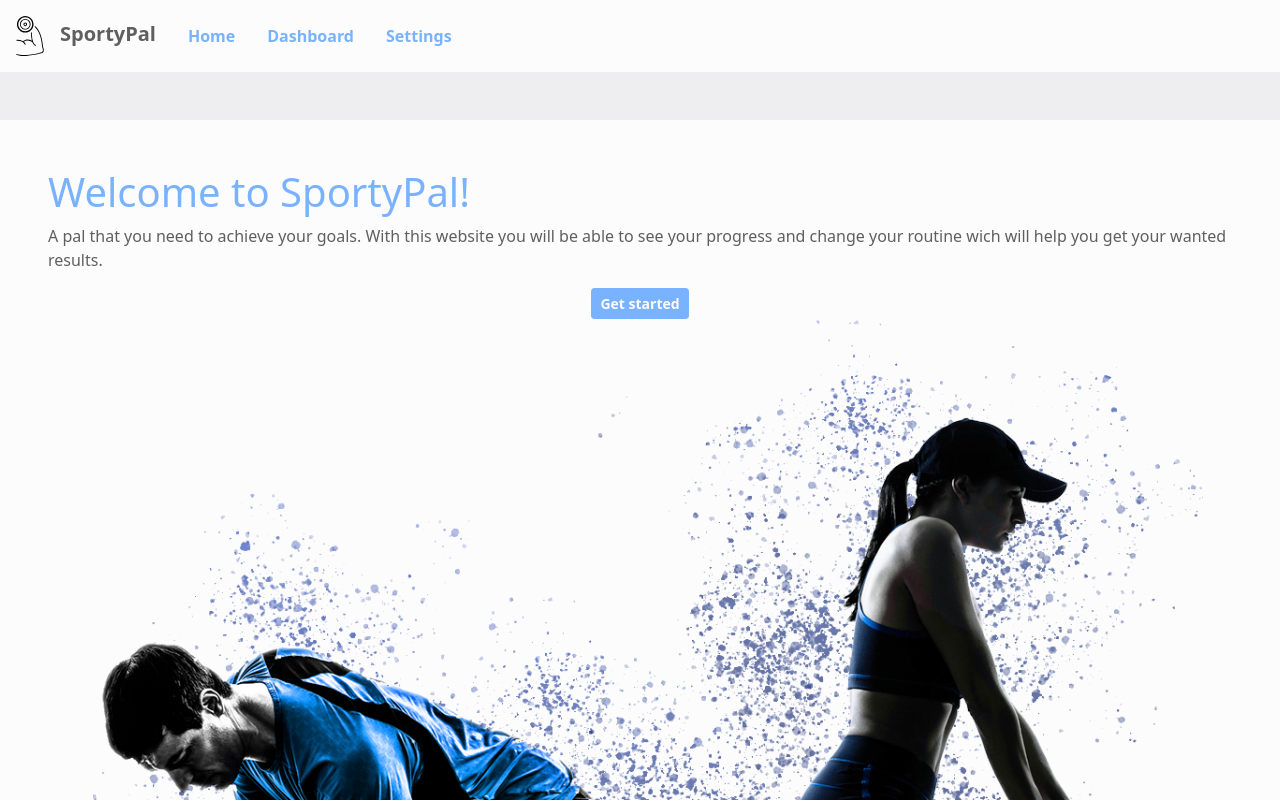
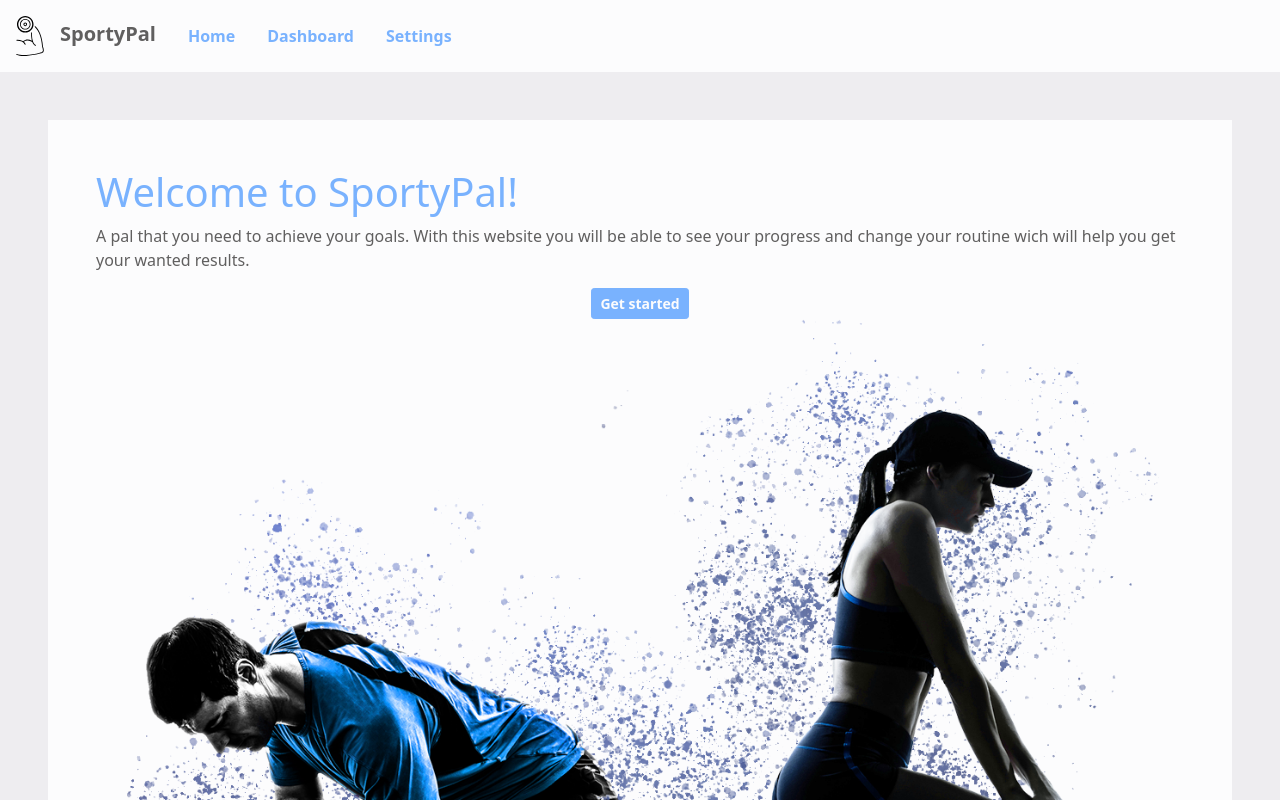
Before and after one commit to Justxs/Fitness-app, a React (Create React App) app in the folder ClientApp/: page /home in a window 1280 px wide. Shown: the top 800 px of the page. Built offline with nearby package versions, Linux system fonts and the light colour scheme; sample sign-in values are in the browser's storage.

Commit message:
Minor changes
removed Readme.md and change img tag to react-bootstrap Image tag

```diff
--- a/ClientApp/src/pages/HomePage.jsx
+++ b/ClientApp/src/pages/HomePage.jsx
@@ -1,11 +1,11 @@
 import fitnessImg from '../icons/fitnessPhoto.png';
 import '../custom.scss';
-import { Button } from 'react-bootstrap'
+import { Button, Image } from 'react-bootstrap'
 
 function HomePage() {
   return (
     <div className="d-flex justify-content-center">
-      <div className="d-flex flex-column justify-content-center bg-light mt-5 p-5">
+      <div className="d-flex flex-column justify-content-center bg-light m-5 p-5">
         <h1 className='text-primary'>Welcome to SportyPal!</h1>
         <p>A pal that you need to achieve your goals. With this website you will be able
           to see your progress and change your routine wich will help you get your wanted
@@ -16,7 +16,9 @@
             <b className='text-light'>Get started</b>
           </Button>
         </div>
-        <img className='img-fluid' src={fitnessImg}  alt="Fitness" />
+
+        <Image fluid src={fitnessImg} alt="Fitness" />
+
       </div>
     </div>
   );
```
Also changed, not shown: 1 other file (tests, documents, lock files or other folders).
